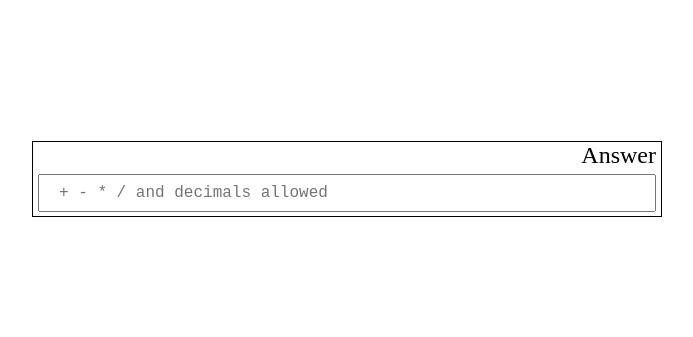
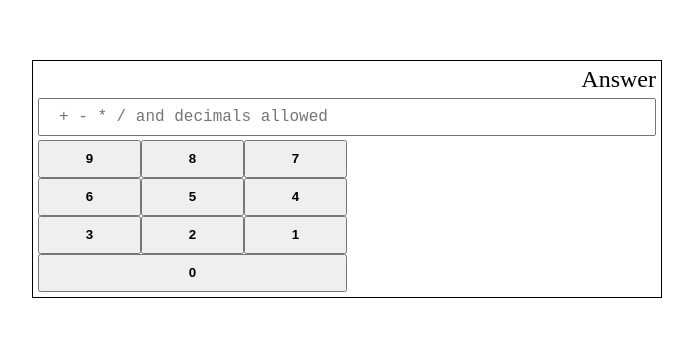
Before and after one commit to RachelBanana03/odin-calculators, a plain HTML site: page index.html in a window 1280 px wide. Shown: the part 221-558 px from the top of the page, without its empty margins (293-986 px from the left). Drawn offline with Linux system fonts and the light colour scheme.

Commit message:
Add keyboard layout

```diff
--- a/css/styles.css
+++ b/css/styles.css
@@ -14,8 +14,7 @@ body {
 #calculator {
     width: clamp(350px, 90%, 630px);
     border: 1px solid;
-    padding-left: 5px;
-    padding-right: 5px;
+    padding:5px;
 }
 
 #display {
@@ -36,3 +35,17 @@ body {
     white-space: nowrap;
     overflow: hidden;
 }
+
+#keyboard {
+    width: 50%;
+    display: flex;
+    flex-wrap: wrap;
+}
+
+.key-num {
+    flex-grow: 1;
+    width: 33%;
+    text-align: center;
+    font-weight: bold;
+    line-height: 2rem;
+}
--- a/index.html
+++ b/index.html
@@ -20,6 +20,18 @@
             maxlength="60"
             placeholder="+ - * / and decimals allowed"
         ></textarea>
+        <div id="keyboard">
+            <button class="key-num">9</button>
+            <button class="key-num">8</button>
+            <button class="key-num">7</button>
+            <button class="key-num">6</button>
+            <button class="key-num">5</button>
+            <button class="key-num">4</button>
+            <button class="key-num">3</button>
+            <button class="key-num">2</button>
+            <button class="key-num">1</button>
+            <button class="key-num">0</button>
+        </div>
     </div>
 
 </body>
```
